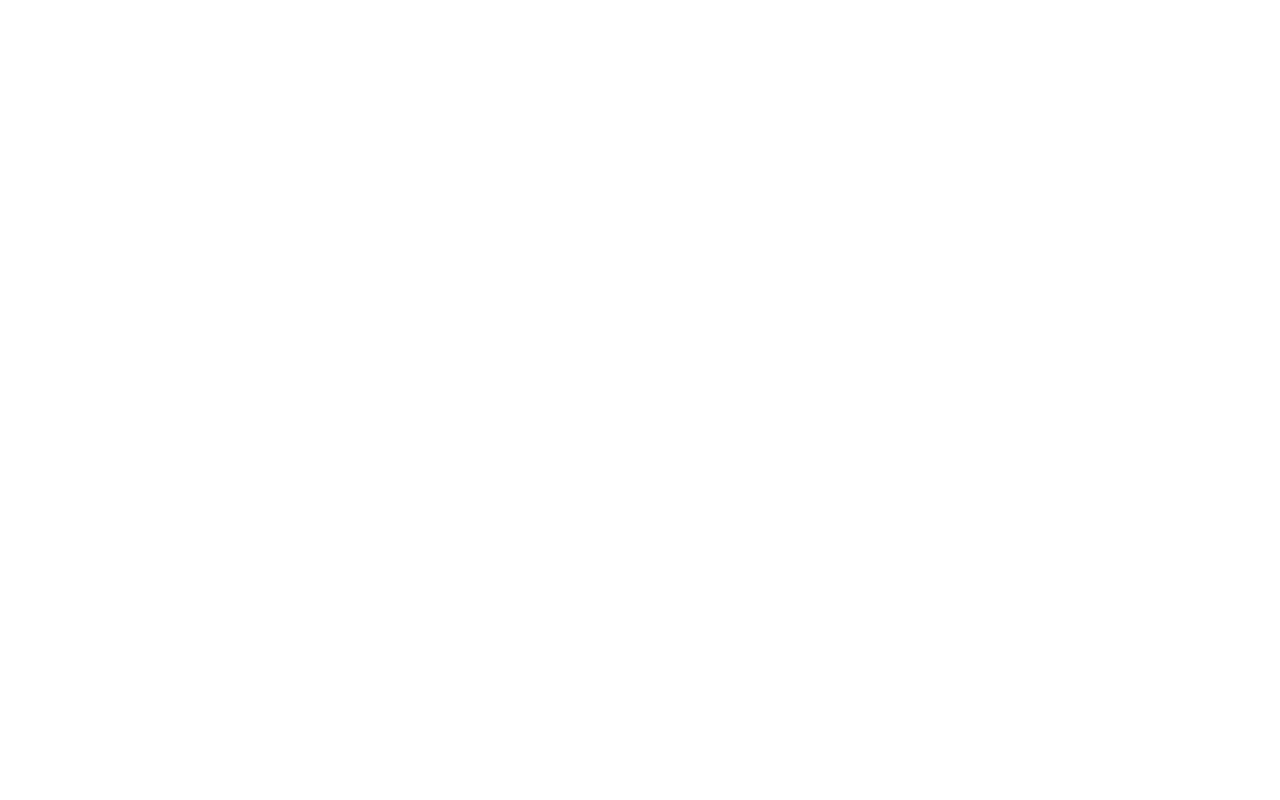
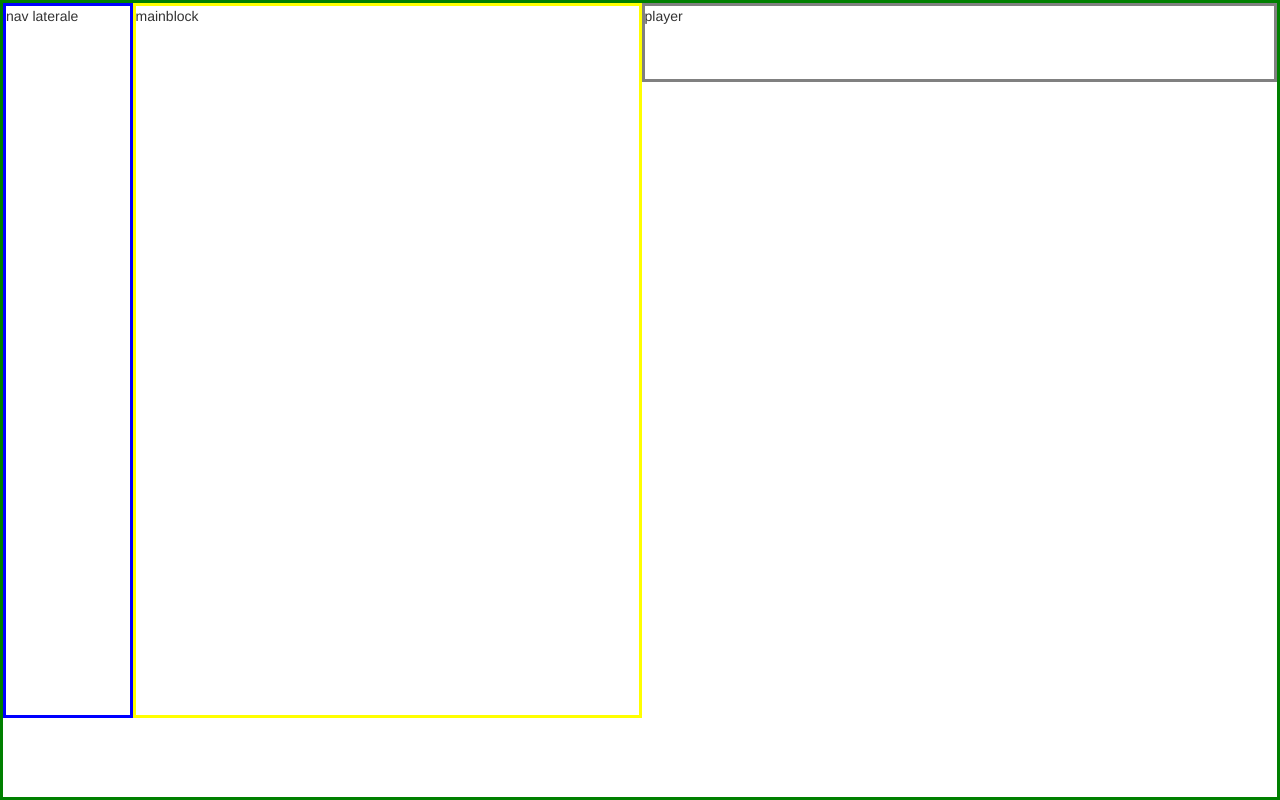
Before and after one commit to Giampaolo1/html-css-spotifyweb, a plain HTML site: page index.html in a window 1280 px wide. Drawn offline with nearby package versions, Linux system fonts and the light colour scheme.

Commit message:
struttura

```diff
--- a/css/style.css
+++ b/css/style.css
@@ -11,7 +11,6 @@ nav ul {
   list-style: none;
 }
 nav li {
-  display: inline-block;
   padding: 2%;
 }
 nav a {
@@ -19,6 +18,35 @@ nav a {
 }
 /* fine elenchi puntati */
 
+/* bloccone di pagina */
+.blocconedipagina {
+  display: flex;
+  width: 100vw;
+  height: 100vh;
+  border: solid 3px green;
+}
 
-/*  header  */
-/*  navbar */
+/* nav laterale */
+.navlaterale {
+  width: 20%;
+  height: 90%;
+  border: solid 3px blue;
+  /* position: absolute;
+  top: 0;
+  left: 0; */
+}
+
+/* mainblock */
+.mainblock {
+  width: 80%;
+  height: 90%;
+  border: solid 3px yellow;
+}
+
+/* footer player */
+.player {
+  width: 100%;
+  height: 10%;
+  border: solid 3px grey;
+  align-items: flex-end;
+}
--- a/index.html
+++ b/index.html
@@ -9,11 +9,32 @@
     <link rel="stylesheet" href="https://maxcdn.bootstrapcdn.com/bootstrap/3.3.7/css/bootstrap.min.css" integrity="sha384-BVYiiSIFeK1dGmJRAkycuHAHRg32OmUcww7on3RYdg4Va+PmSTsz/K68vbdEjh4u" crossorigin="anonymous">
     <!-- css -->
     <link rel="stylesheet" href="css/style.css">
-    <title>JP</title>
+    <!-- Fontawesome:  -->
+    <link rel="stylesheet" href="https://cdnjs.cloudflare.com/ajax/libs/font-awesome/5.11.2/css/all.min.css">
+
+    <title>JP Spotify</title>
   </head>
+
   <body>
-  <!-- inizio header  -->
-  <!-- navbar -->
+  <!-- bloccone di pagina -->
+  <div class="blocconedipagina">
+    <!-- nav laterale -->
+    <div class="navlaterale">
+      nav laterale
+    <!-- fine nav laterale:  -->
+    </div>
+    <!-- mainblock -->
+    <main class="mainblock">
+      mainblock
+    <!-- fine main block -->
+    </main>
+    <!-- footer player -->
+    <footer class="player">
+      player
+    <!-- fine footer player:  -->
+    </footer>
+    <!-- fine bloccone di pagina -->
+  </div>
 
   </body>
 </html>
```
